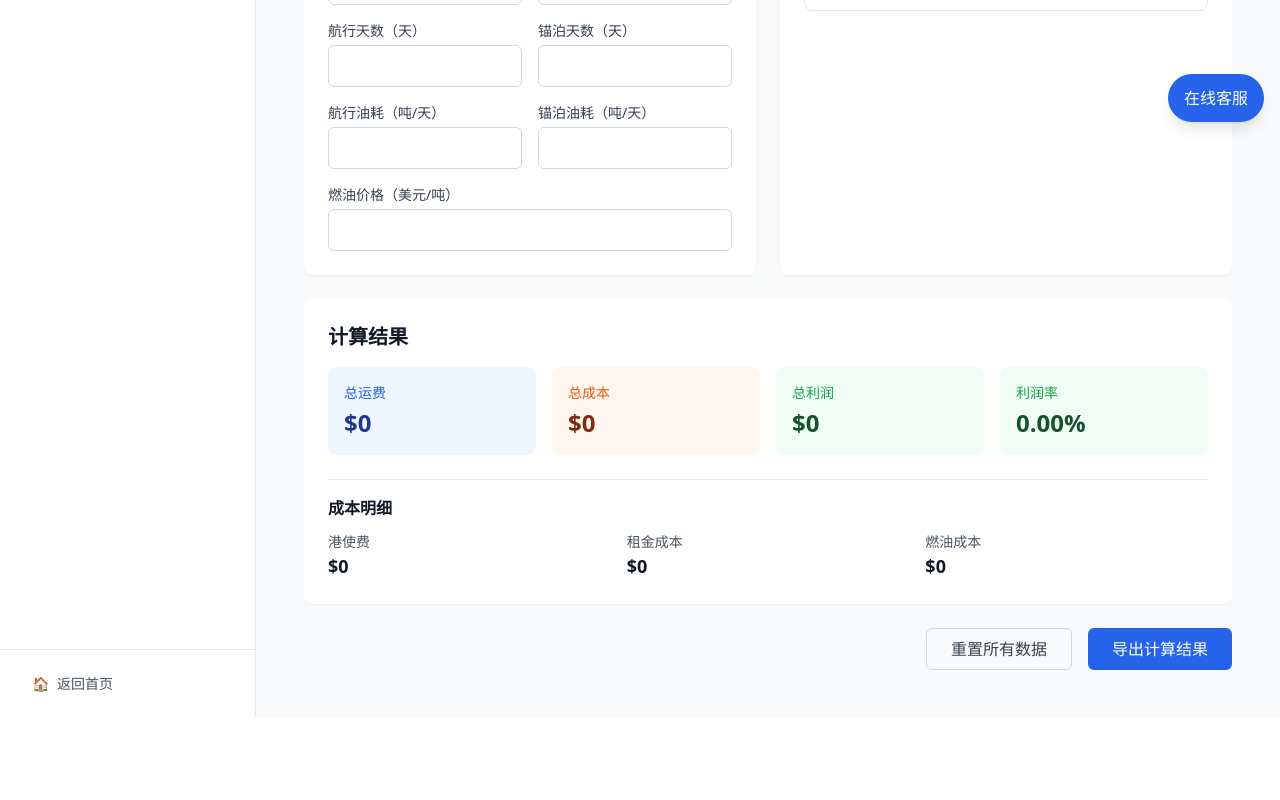
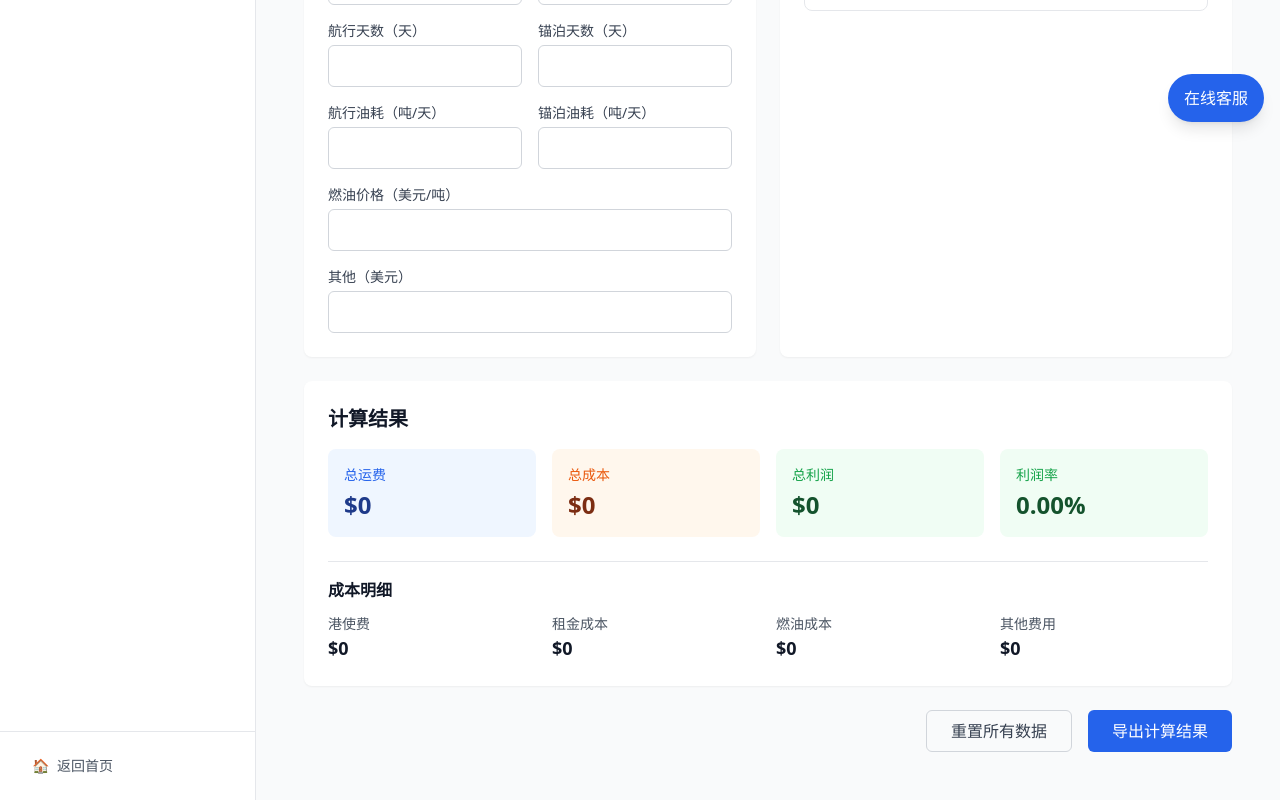
Before and after one commit to heruan22/nova_website, a Next.js app: page /dashboard/profit-calculator in a window 1280 px wide. Shown: the part 662-1462 px from the top of the page. Before the commit the page ends 1380 px from the top, so only its background shows below. Built offline with nearby package versions, Linux system fonts and the light colour scheme.

Commit message:
feat: add 'other costs' parameter to profit calculator

```diff
--- a/app/dashboard/profit-calculator/page.tsx
+++ b/app/dashboard/profit-calculator/page.tsx
@@ -25,6 +25,7 @@ interface CostParams {
   sailingFuelConsumption: number;
   anchorageFuelConsumption: number;
   fuelPrice: number;
+  otherCosts: number;
 }
 
 interface CalculationResult {
@@ -32,6 +33,7 @@ interface CalculationResult {
   portFees: number;
   rentCost: number;
   fuelCost: number;
+  otherCosts: number;
   totalCost: number;
   profit: number;
   profitRate: number;
@@ -53,6 +55,7 @@ export default function ProfitCalculator() {
     sailingFuelConsumption: 0,
     anchorageFuelConsumption: 0,
     fuelPrice: 0,
+    otherCosts: 0,
   });
 
   // 从 localStorage 加载数据
@@ -117,7 +120,7 @@ export default function ProfitCalculator() {
       (costParams.sailingFuelConsumption * costParams.sailingDays +
         costParams.anchorageFuelConsumption * costParams.anchorageDays) *
       costParams.fuelPrice;
-    const totalCost = costParams.portFees + rentCost + fuelCost;
+    const totalCost = costParams.portFees + rentCost + fuelCost + costParams.otherCosts;
     const profit = totalRevenue - totalCost;
     const profitRate = totalRevenue > 0 ? (profit / totalRevenue) * 100 : 0;
 
@@ -126,6 +129,7 @@ export default function ProfitCalculator() {
       portFees: costParams.portFees,
       rentCost,
       fuelCost,
+      otherCosts: costParams.otherCosts,
       totalCost,
       profit,
       profitRate,
@@ -150,6 +154,7 @@ export default function ProfitCalculator() {
         sailingFuelConsumption: 0,
         anchorageFuelConsumption: 0,
         fuelPrice: 0,
+        otherCosts: 0,
       });
       localStorage.removeItem('shipProfitCalculator');
     }
@@ -173,6 +178,7 @@ export default function ProfitCalculator() {
 航行油耗: ${costParams.sailingFuelConsumption} 吨/天
 锚泊油耗: ${costParams.anchorageFuelConsumption} 吨/天
 燃油价格: $${costParams.fuelPrice.toLocaleString()}/吨
+其他费用: $${result.otherCosts.toLocaleString()}
 
 === 货物信息 ===
 ${cargos.map((c, i) => `${i + 1}. ${c.name || '未命名'} | ${c.loadingPort} → ${c.unloadingPort} | ${c.weight}计费吨 @ $${c.price}/计费吨`).join('\n')}
@@ -181,6 +187,7 @@ ${cargos.map((c, i) => `${i + 1}. ${c.name || '未命名'} | ${c.loadingPort}
 总运费: $${result.totalRevenue.toLocaleString()}
 租金成本: $${result.rentCost.toLocaleString()}
 燃油成本: $${result.fuelCost.toLocaleString()}
+其他费用: $${result.otherCosts.toLocaleString()}
 总成本: $${result.totalCost.toLocaleString()}
 总利润: $${result.profit.toLocaleString()}
 利润率: ${result.profitRate.toFixed(2)}%
@@ -346,6 +353,15 @@ ${cargos.map((c, i) => `${i + 1}. ${c.name || '未命名'} | ${c.loadingPort}
                     className="w-full px-3 py-2 border border-gray-300 rounded-md focus:ring-blue-500 focus:border-blue-500"
                   />
                 </div>
+                <div className="col-span-2">
+                  <label className="block text-sm font-medium text-gray-700 mb-1">其他（美元）</label>
+                  <input
+                    type="number"
+                    value={costParams.otherCosts || ''}
+                    onChange={e => setCostParams({ ...costParams, otherCosts: Number(e.target.value) })}
+                    className="w-full px-3 py-2 border border-gray-300 rounded-md focus:ring-blue-500 focus:border-blue-500"
+                  />
+                </div>
               </div>
             </div>
           </div>
@@ -482,7 +498,7 @@ ${cargos.map((c, i) => `${i + 1}. ${c.name || '未命名'} | ${c.loadingPort}
 
           <div className="border-t pt-4">
             <h3 className="font-semibold text-gray-900 mb-3">成本明细</h3>
-            <div className="grid grid-cols-3 gap-4">
+            <div className="grid grid-cols-2 md:grid-cols-4 gap-4">
               <div>
                 <div className="text-sm text-gray-600">港使费</div>
                 <div className="text-lg font-semibold text-gray-900">${result.portFees.toLocaleString()}</div>
@@ -494,6 +510,10 @@ ${cargos.map((c, i) => `${i + 1}. ${c.name || '未命名'} | ${c.loadingPort}
               <div>
                 <div className="text-sm text-gray-600">燃油成本</div>
                 <div className="text-lg font-semibold text-gray-900">${result.fuelCost.toLocaleString()}</div>
+              </div>
+              <div>
+                <div className="text-sm text-gray-600">其他费用</div>
+                <div className="text-lg font-semibold text-gray-900">${result.otherCosts.toLocaleString()}</div>
               </div>
             </div>
           </div>
```
